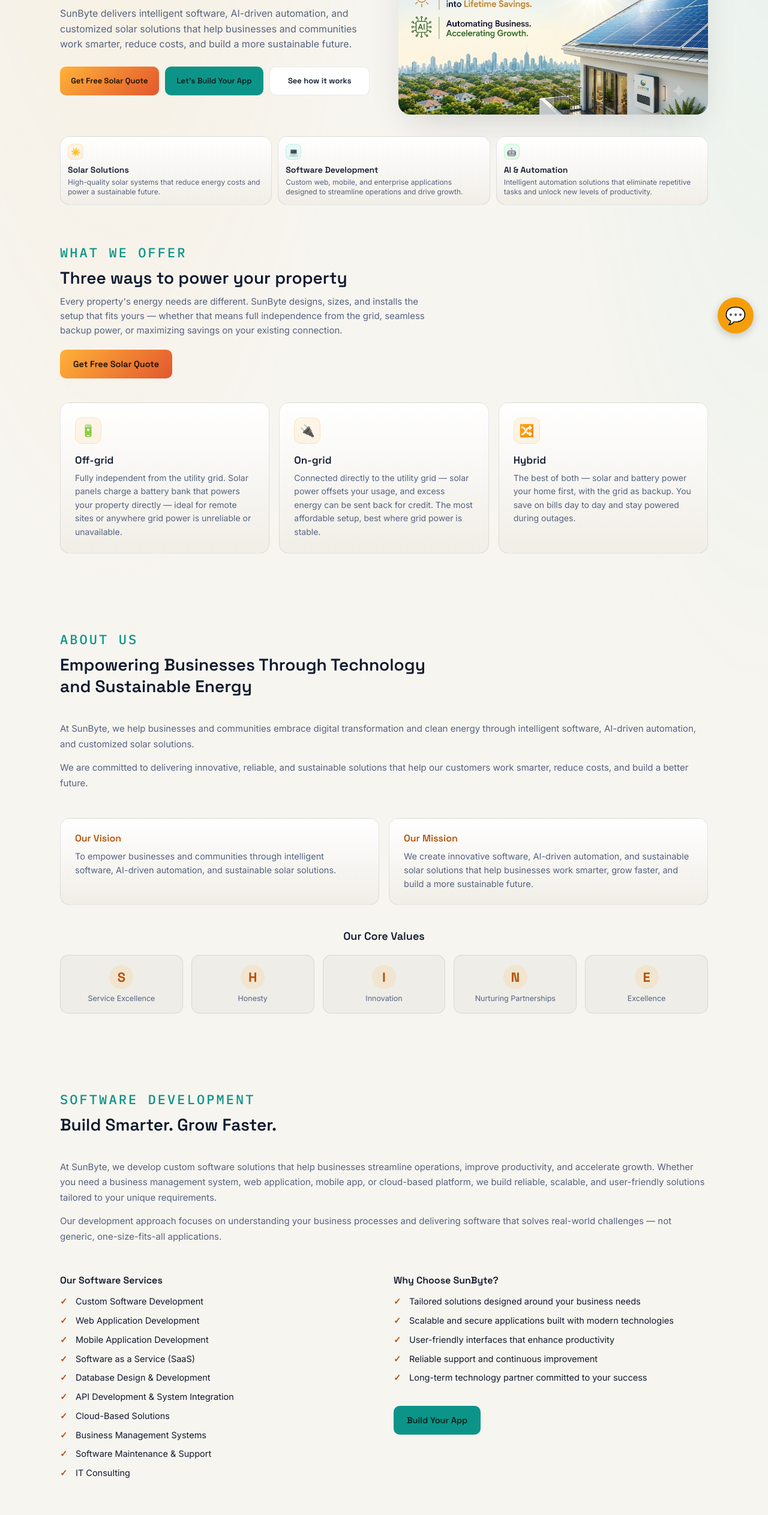
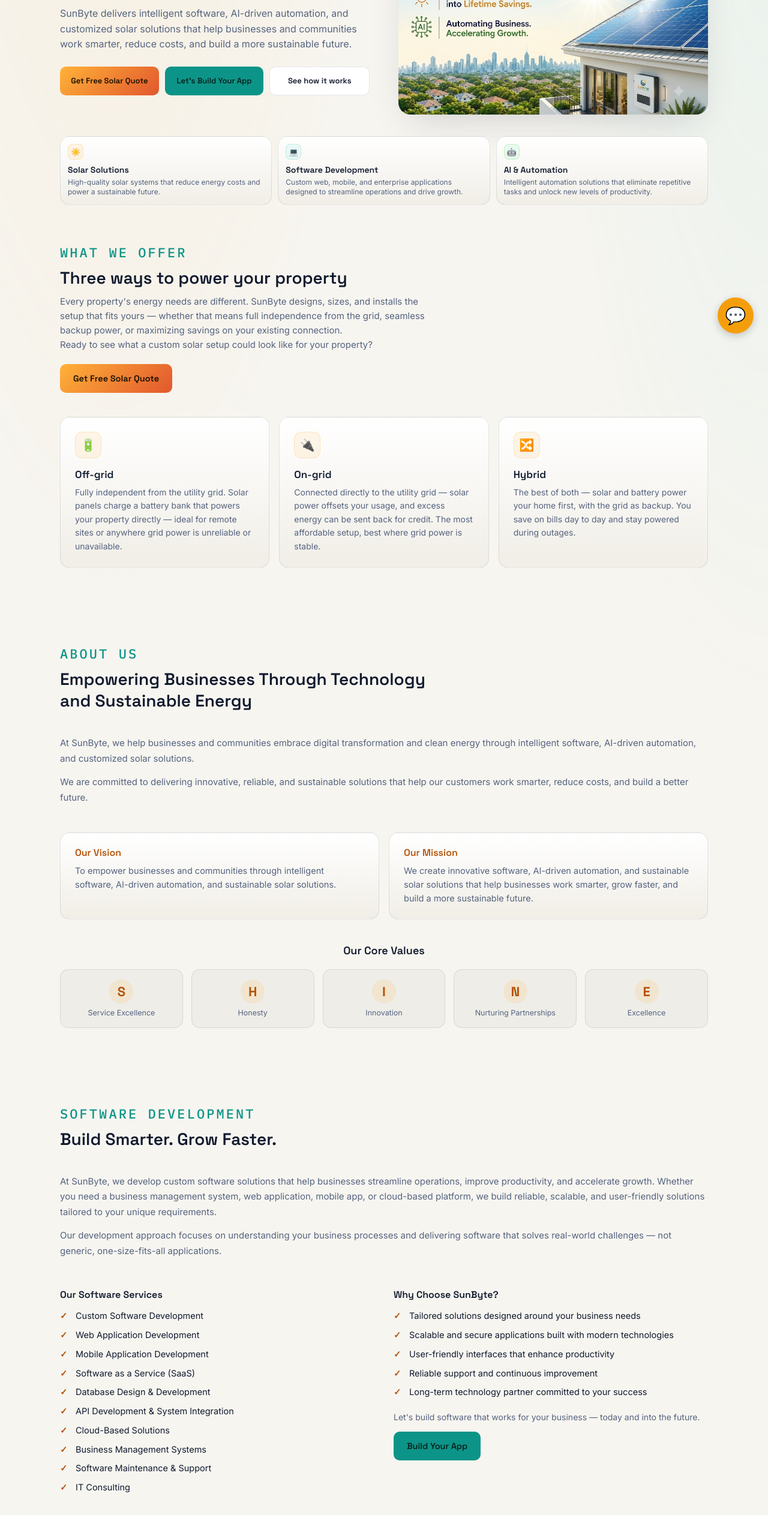
Before and after one commit to gregdelacruzjr/suncore-website, a website: page index.html in a window 1280 px wide. Shown: the part 220-2746 px from the top of the page at 60% size. Drawn offline with Linux system fonts and the light colour scheme.

Commit message:
feat:Add a funnel for software and ai clients

```diff
--- a/index.html
+++ b/index.html
@@ -855,8 +855,19 @@
       .section-head-cta {
         margin-top: 20px;
       }
+      .section-head-cta-text {
+        color: var(--muted);
+        font-size: 15px;
+        margin: 20px 0 0;
+      }
       .column-cta {
-        margin-top: 20px;
+        margin-top: 12px;
+      }
+      .column-cta-text {
+        color: var(--muted);
+        font-size: 14px;
+        line-height: 1.6;
+        margin: 20px 0 0;
       }
       .section-cta p {
         color: var(--muted);
@@ -1428,7 +1439,7 @@
       }
       @media (min-width: 640px) {
         .footer-grid {
-          grid-template-columns: 1fr 1fr 1fr;
+          grid-template-columns: 1.2fr 1fr 1fr 0.8fr;
         }
       }
       .footer-col h4 {
@@ -1747,6 +1758,10 @@
             independence from the grid, seamless backup power, or maximizing
             savings on your existing connection.
           </p>
+          <p class="section-head-cta-text">
+            Ready to see what a custom solar setup could look like for your
+            property?
+          </p>
           <a href="#get-quote" class="btn btn-primary section-head-cta"
             >Get Free Solar Quote</a
           >
@@ -1908,6 +1923,10 @@
               <li>Reliable support and continuous improvement</li>
               <li>Long-term technology partner committed to your success</li>
             </ul>
+            <p class="column-cta-text">
+              Let's build software that works for your business — today and
+              into the future.
+            </p>
             <a href="#build-inquiry" class="btn btn-teal column-cta"
               >Build Your App</a
             >
@@ -1965,6 +1984,10 @@
               <li>Scalable solutions that grow with your business</li>
               <li>Reliable support and continuous optimization</li>
             </ul>
+            <p class="column-cta-text">
+              Unlock the power of AI and transform your business with smarter,
+              more efficient automation.
+            </p>
             <a href="#build-inquiry" class="btn btn-teal column-cta"
               >Start Your AI Project</a
             >
@@ -2634,7 +2657,7 @@
             </ul>
           </div>
           <div class="footer-col">
-            <h4>Contact</h4>
+            <h4>Phone</h4>
             <ul>
               <li>
                 <svg
@@ -2664,6 +2687,11 @@
                 </svg>
                 +63 928-656-3785
               </li>
+            </ul>
+          </div>
+          <div class="footer-col">
+            <h4>Address</h4>
+            <ul>
               <li>
                 <svg
                   class="footer-icon"
```
